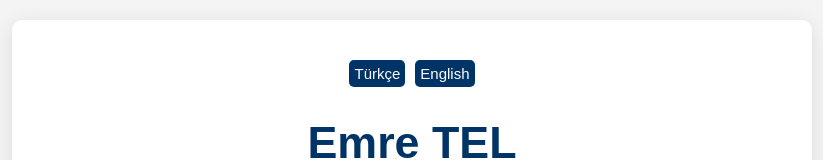
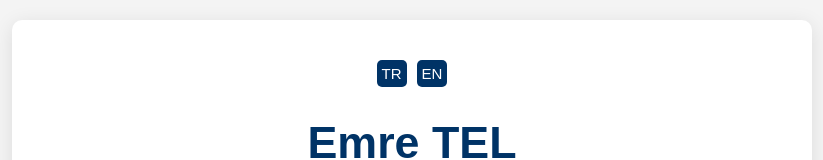
Before and after one commit to emretel/emretelcv, a plain HTML site: page index.html in a window 1280 px wide. Shown: the top 160 px of the page, without its empty margins (228-1051 px from the left). Drawn offline with Linux system fonts and the light colour scheme.

Commit message:
Update index.html

```diff
--- a/index.html
+++ b/index.html
@@ -14,8 +14,8 @@
 
 
         <div class="button">
-            <button id="turkishButton" onclick="changeLanguage('tr')">Türkçe</button>
-            <button id="englishButton" onclick="changeLanguage('en')">English</button>
+            <button id="turkishButton" onclick="changeLanguage('tr')">TR</button>
+            <button id="englishButton" onclick="changeLanguage('en')">EN</button>
         </div>
 
         <!-- Kişisel Bilgiler -->
```
